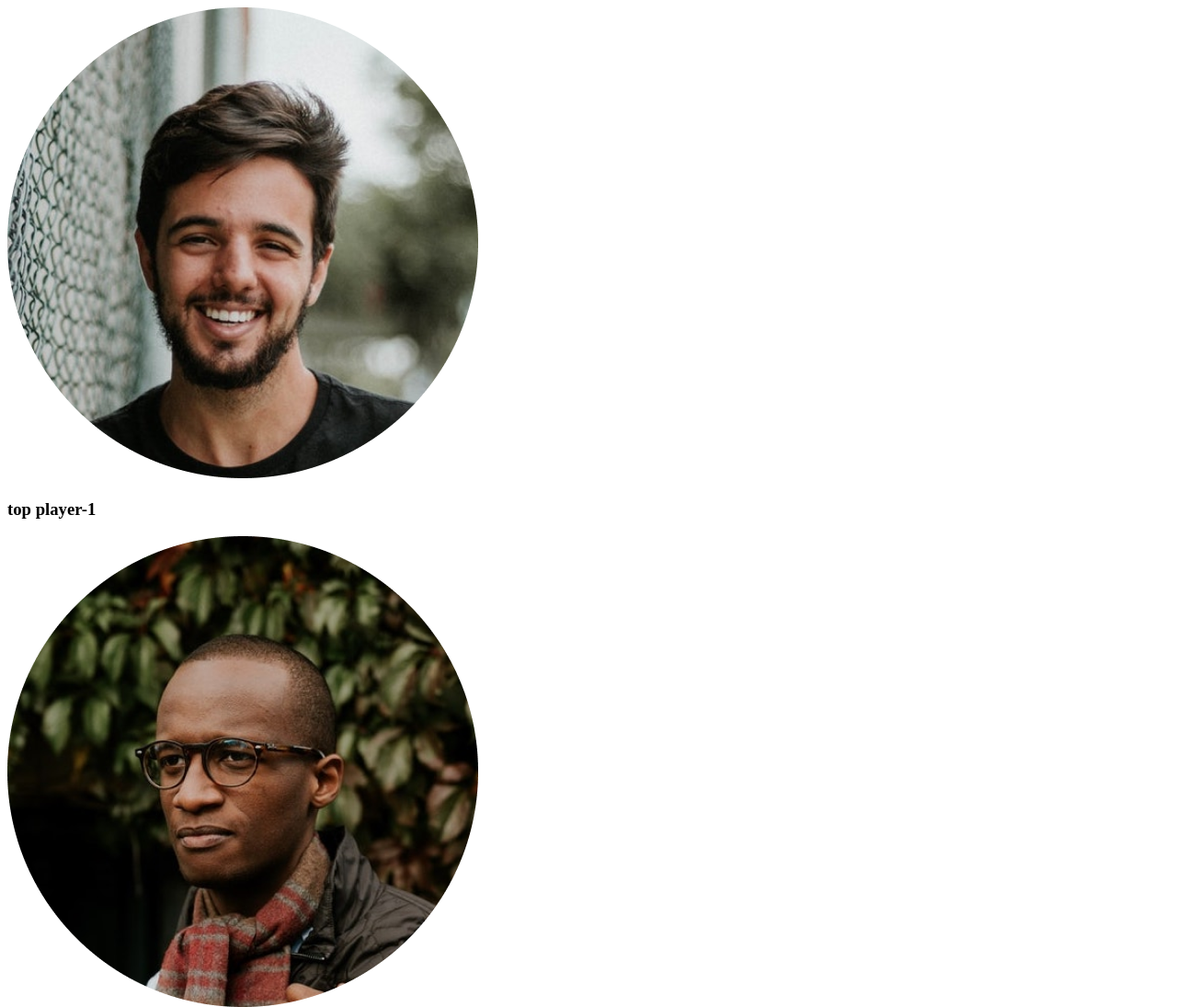
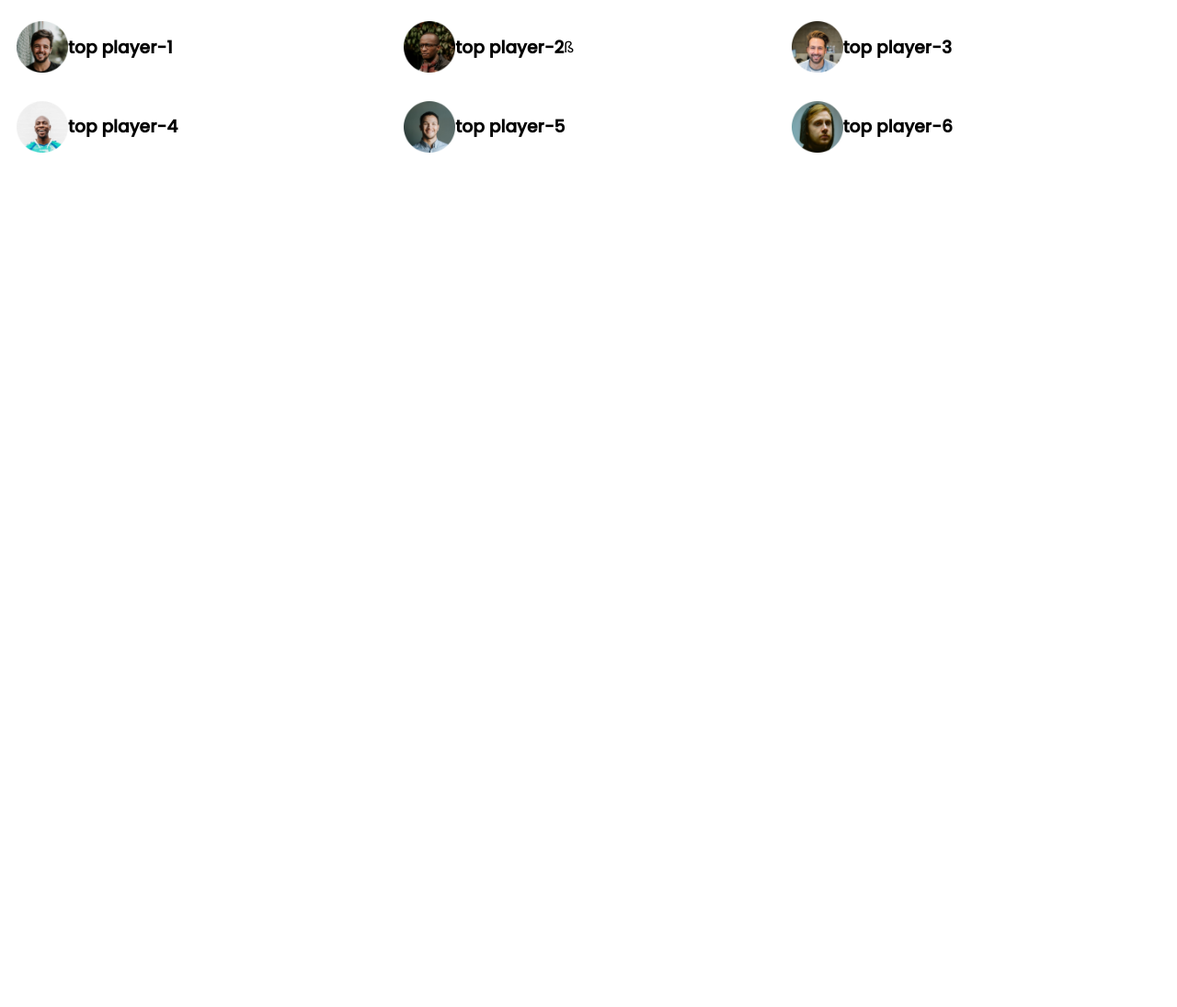
Before and after one commit to nurulamin092/leader-board-css3, a plain HTML site: page index.html in a window 1280 px wide. Shown: the top 1095 px of the page at 92% size. After the commit the page ends 800 px from the top, so only its background shows below. Drawn offline with Linux system fonts and the light colour scheme.

Commit message:
poppins font added

```diff
--- a/index.html
+++ b/index.html
@@ -29,7 +29,7 @@
                     </div>
                     <div class="player">
                         <img src="images/players/player-2.png" alt="">
-                        <h3>top player-2</h3>
+                        <h3>top player-2</h3>ß
                     </div>
                     <div class="player">
                         <img src="images/players/player-3.png" alt="">
--- a/styels/style.css
+++ b/styels/style.css
@@ -0,0 +1,21 @@
+/* fonts */
+    @import url('https://fonts.googleapis.com/css2?family=Poppins:ital,wght@0,400;0,500;1,200&display=swap');
+    /* common style */
+    body{
+        font-family: 'Poppins', sans-serif;
+    }
+/* top palyers style */
+    .players{
+    display: grid;
+    grid-template-columns: repeat(3, 1fr);
+
+    }
+    .player{
+    display: flex;
+    align-items: center;
+    padding: 10px;
+    }
+    .player img{
+    height: 56px;
+    width: 56px;
+    }
```
